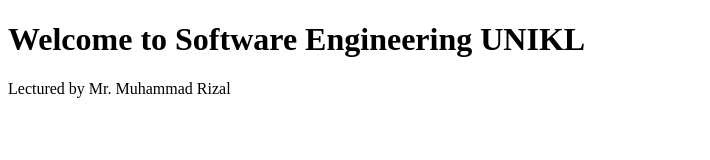
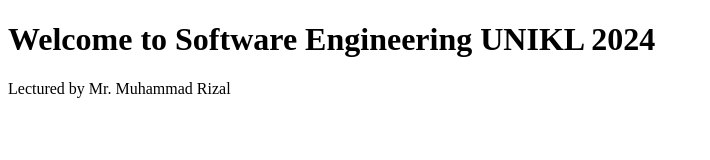
Before and after one commit to sophiyastress/software-engineering-lab2, a plain HTML site: page index.html in a window 1280 px wide. Shown: the whole page, without its empty margins (0-710 px from the left). Drawn offline with Linux system fonts and the light colour scheme.

Commit message:
Update index.html

```diff
--- a/index.html
+++ b/index.html
@@ -4,7 +4,7 @@
     <title>My First Web App</title>
 </head>
 <body>
-    <h1>Welcome to Software Engineering UNIKL</h1>
+    <h1>Welcome to Software Engineering UNIKL 2024</h1>
     <p>Lectured by Mr. Muhammad Rizal</p>
 </body>
 </html>
```
